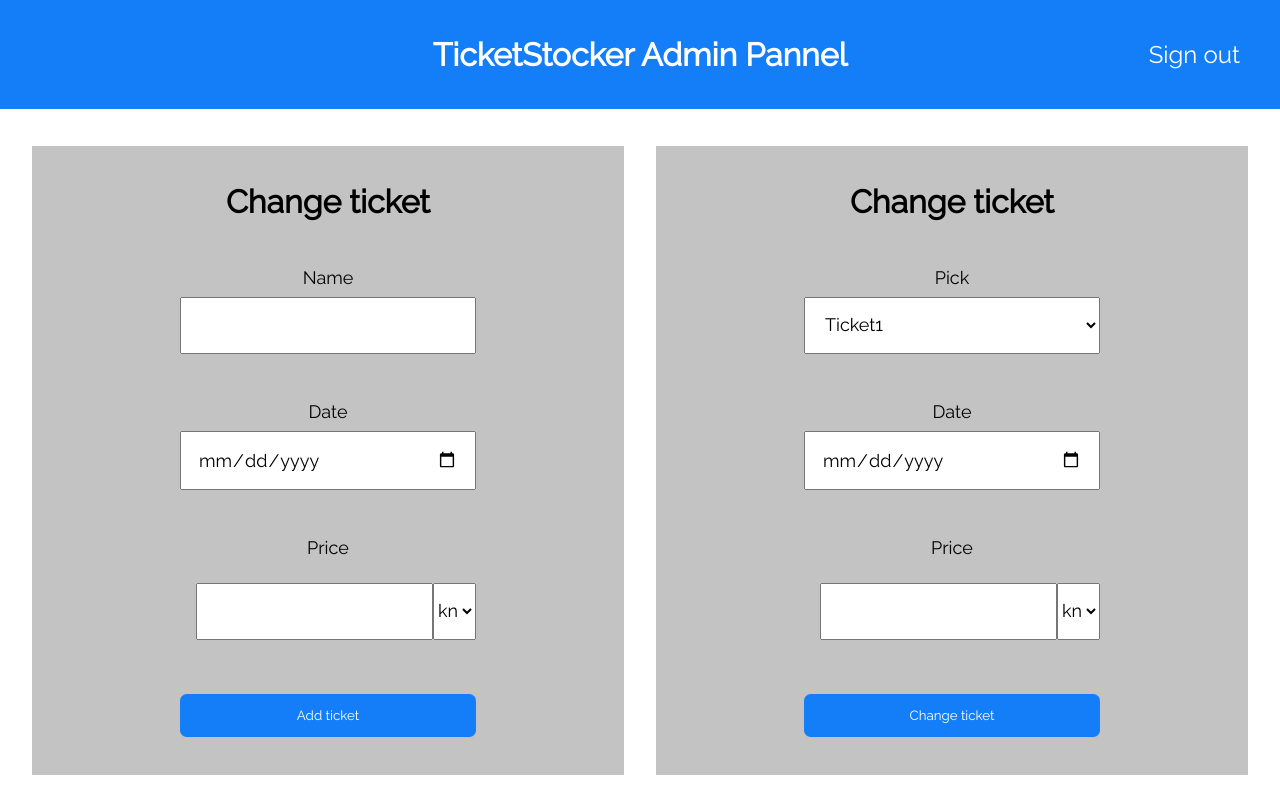
After one commit to miha53cevic/TicketStocker, a PHP site: page /static/admin.html in a window 1280 px wide. The commit adds this page. Run offline with PHP 8.4, Linux system fonts and the light colour scheme.

Commit message:
add admin page

```diff
--- /dev/null
+++ b/static/admin.html
@@ -0,0 +1,78 @@
+<!DOCTYPE html>
+<html lang="en">
+
+<head>
+    <meta charset="UTF-8">
+    <meta name="viewport" content="width=device-width, initial-scale=1.0">
+    <meta http-equiv="X-UA-Compatible" content="ie=edge">
+    <link rel="stylesheet" href="https://fonts.googleapis.com/css?family=Raleway">
+    <link rel='stylesheet' href='https://cdnjs.cloudflare.com/ajax/libs/font-awesome/4.7.0/css/font-awesome.min.css'>
+    <link rel="stylesheet" href="main.css">
+    <title>TicketStocker Admin</title>
+</head>
+
+<body>
+
+    <header class="header">
+        <div class="headerIcon" style="visibility: hidden;">Sign out</div>
+        <h1 class="title"> TicketStocker Admin Pannel </h1>
+        <div class="headerIcon">
+            <a href="#signout">Sign out</a>
+        </div>
+    </header>
+
+    <br><br><br><br><br><br>
+
+    <main>
+
+        <div class="row">
+            <div class="flex-content">
+                <div class="flex-smallerContent">
+                    <h1 class="h1Header">Change ticket</h1>
+                    <p class="pHeader">Name</p>
+                    <input class="field" type="text"><br><br>
+                    <p class="pHeader">Date</p>
+                    <input class="field" type="date"><br><br>
+                    <p class="pHeader">Price</p>
+                    <div class="row">
+                        <input class="field" style="flex: 1;" type="number">
+                        <select style="font-size: large;">
+                            <option value="kn">kn</option>
+                            <option value="$">$</option>
+                            <option value="€">€</option>
+                        </select>
+                    </div><br><br>
+                    <button class="button">Add ticket</button>
+                </div><br><br>
+            </div> <!-- Add ticket -->
+
+            <div class="flex-content">
+                <div class="flex-smallerContent">
+                    <h1 class="h1Header">Change ticket</h1>
+                    <p class="pHeader">Pick</p>
+                    <select class="field">
+                        <option value="ticket1">Ticket1</option>
+                        <option value="ticket2">Ticket2</option>
+                    </select><br><br>
+                    <p class="pHeader">Date</p>
+                    <input class="field" type="date"><br><br>
+                    <p class="pHeader">Price</p>
+                    <div class="row">
+                        <input class="field" style="flex: 1;" type="number">
+                        <select style="font-size: large;">
+                            <option value="kn">kn</option>
+                            <option value="$">$</option>
+                            <option value="€">€</option>
+                        </select>
+                    </div><br><br>
+                    <button class="button">Change ticket</button>
+                </div><br><br>
+            </div> <!-- Change ticket -->
+
+        </div> <!-- Row -->
+
+    </main>
+
+</body>
+
+</html>
--- a/static/main.css
+++ b/static/main.css
@@ -233,6 +233,40 @@ a {
     padding: 0.5rem;
 }
 
+.row {
+    display: flex;
+    flex-direction: row;
+    width: 100%;
+    padding: 1rem;
+}
+
+.flex-content {
+    display: flex;
+    flex-direction: column;
+    flex: 1;
+    text-align: center;
+    margin: 1rem;
+    background-color: rgba(128, 128, 128, 0.473);
+    align-items: center;
+}
+
+.flex-smallerContent {
+    display: flex;
+    flex-direction: column;
+    width: 50%;
+}
+
+.select-field {
+    width: 20rem;
+    padding: 0.5rem;
+    font-size: x-large;
+}
+
+.field {
+    padding: 1rem;
+    font-size: large;
+}
+
 #searchField {
     font-size: x-large;
     width: 40%;
```
